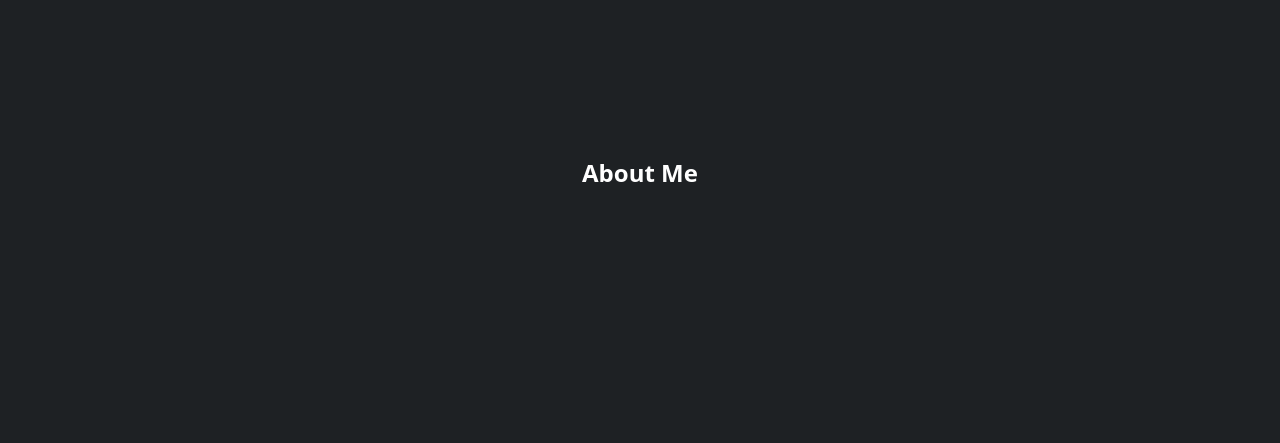
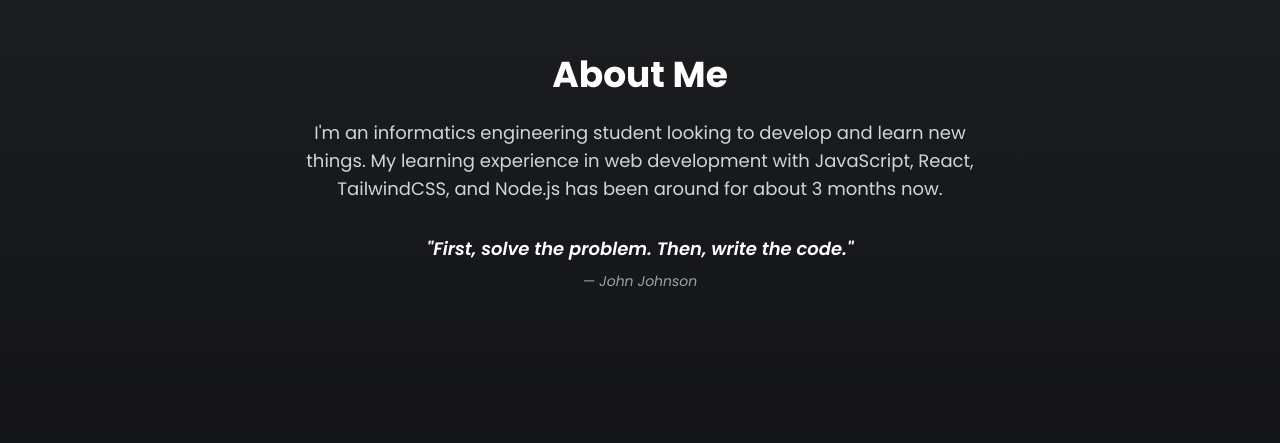
Before and after one commit to azrilpramudia/my-personal-website, a React (Vite) app: page / in a window 1280 px wide. Shown: the part 1097-1540 px from the top of the page. Built offline with nearby package versions, Linux system fonts and the light colour scheme.

Commit message:
feat: add style about

```diff
--- a/src/components/AboutSection.jsx
+++ b/src/components/AboutSection.jsx
@@ -1,8 +1,27 @@
 const AboutSection = () => {
   return (
-    <div className="min-h-screen bg-primary flex justify-center items-center">
-      <h1 className="text-2xl font-bold text-white">About Me</h1>
-    </div>
+    <section className="min-h-screen bg-gradient-to-b from-primary to-secondary flex flex-col justify-center items-center px-4 text-center text-white">
+      {/* Judul */}
+      <h1 className="text-2xl sm:text-3xl md:text-4xl font-bold mb-6 font-poppins">
+        About Me
+      </h1>
+
+      {/* Deskripsi */}
+      <p className="max-w-2xl text-sm sm:text-base md:text-lg text-gray-300 font-poppins">
+        I'm an informatics engineering student looking to develop and learn new
+        things. My learning experience in web development with JavaScript,
+        React, TailwindCSS, and Node.js has been around for about 3 months now.
+      </p>
+
+      {/* Quote */}
+      <blockquote className="mt-8 text-sm sm:text-base md:text-lg font-poppins text-gray-200 italic">
+        <span className="font-semibold text-white">
+          "First, solve the problem. Then, write the code."
+        </span>
+        <br />
+        <span className="text-gray-400 text-sm mt-2 block">— John Johnson</span>
+      </blockquote>
+    </section>
   );
 };
 
--- a/src/components/ExperienceSection.jsx
+++ b/src/components/ExperienceSection.jsx
@@ -1,6 +1,6 @@
 const ExperienceSection = () => {
   return (
-    <div className="min-h-screen bg-primary flex justify-center items-center">
+    <div className="min-h-screen bg-secondary flex justify-center items-center">
       <h1 className="text-white text-2xl font-bold">Experience</h1>
     </div>
   );
--- a/src/components/ProjectSection.jsx
+++ b/src/components/ProjectSection.jsx
@@ -1,6 +1,6 @@
 const ProjectSection = () => {
   return (
-    <div className="min-h-screen bg-primary flex justify-center items-center">
+    <div className="min-h-screen bg-secondary flex justify-center items-center">
       <h1 className="text-white text-2xl font-bold">Project</h1>
     </div>
   );
--- a/src/components/SkillsSection.jsx
+++ b/src/components/SkillsSection.jsx
@@ -1,6 +1,6 @@
 const SkillsSection = () => {
   return (
-    <div className="min-h-screen bg-primary text-white flex justify-center items-center">
+    <div className="min-h-screen bg-secondary text-white flex justify-center items-center">
       <h1 className="text-2xl font-bold text-white">Skills</h1>
     </div>
   );
```
